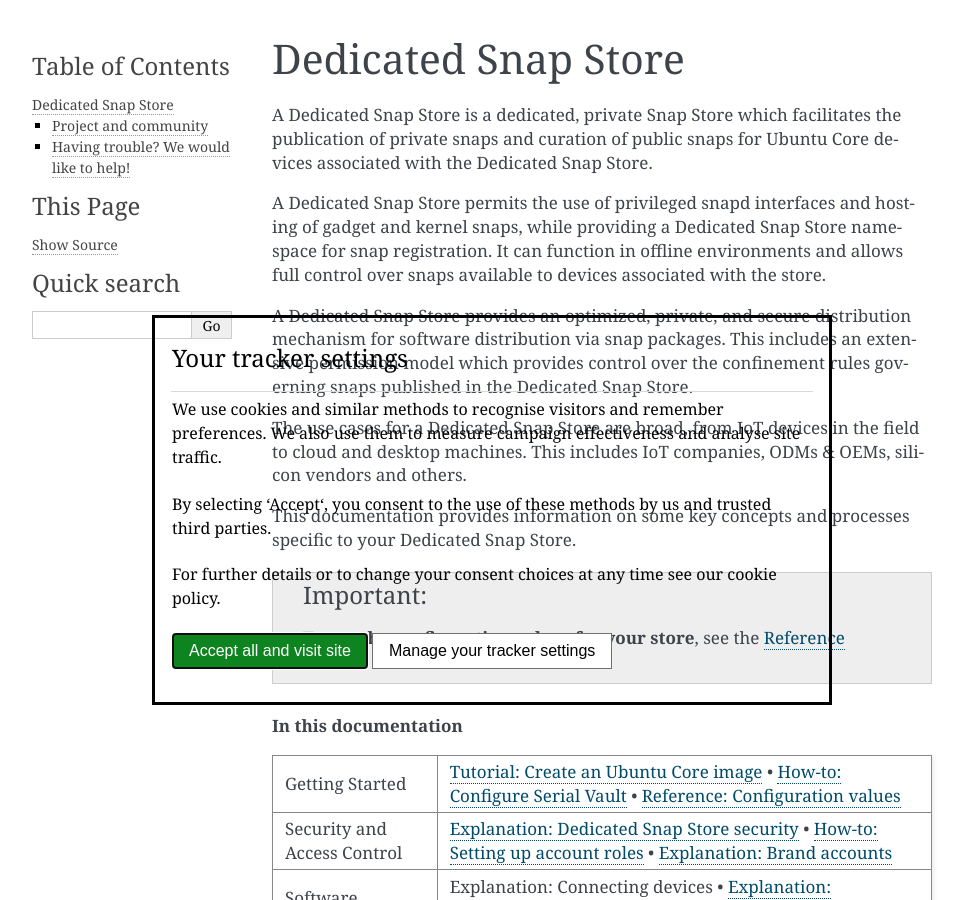
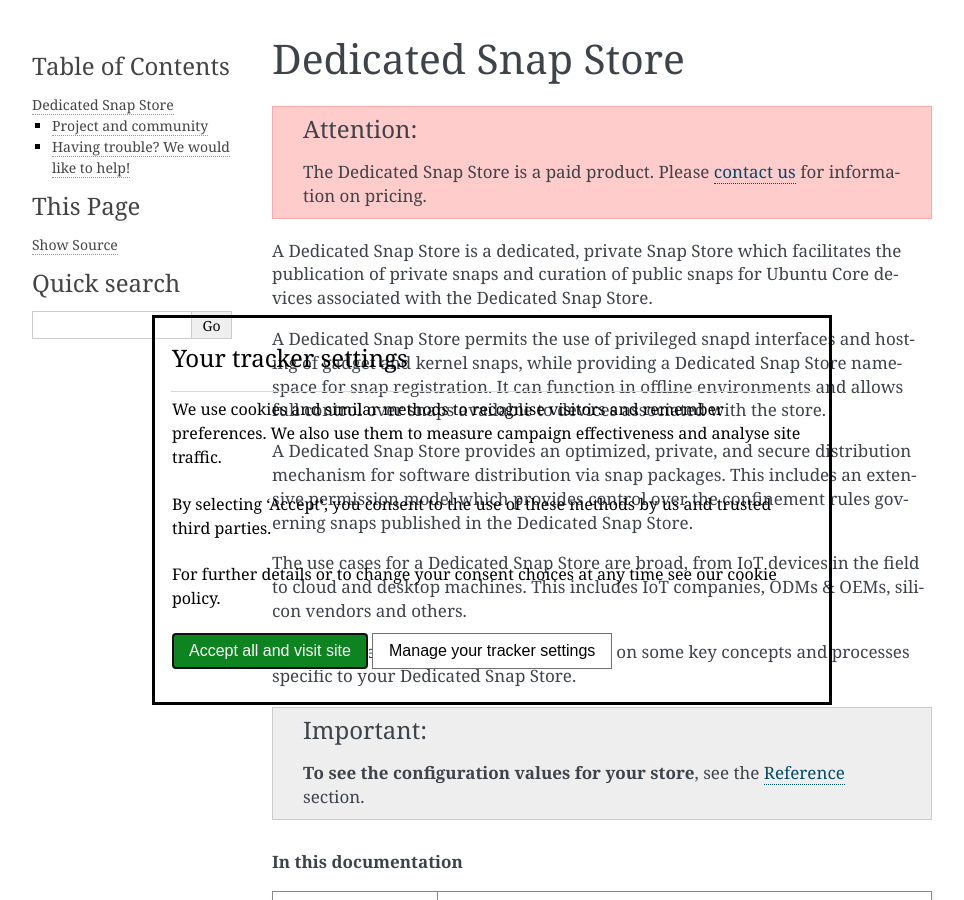
Before and after one commit to canonical/brand-store-documentation, a Sphinx documentation site: the page built from docs/index.rst, in a window 1280 px wide and 900 px high. Shown: the whole window, without its empty margins (148-1112 px from the left). Built offline with Sphinx 7.4.7, drawn with Linux system fonts in a browser that asks for light colours; some of the changed lines change nothing that is shown.

Commit message:
docs: update canonical URL, sitemap, and add paid product disclaimer

```diff
--- a/docs/conf.py
+++ b/docs/conf.py
@@ -162,7 +162,7 @@
 }
 
 # Sitemap support
-html_baseurl = os.environ.get("READTHEDOCS_CANONICAL_URL", "/")
+html_baseurl = "https://ubuntu.com/internet-of-things/appstore/docs/"
 sitemap_url_scheme = "{link}"
 sitemap_show_lastmod = True
 
@@ -171,6 +171,8 @@
     "404/",
     "search/",
 ]
+
+sitemap_filename = "doc-sitemap.xml"
 
 # Project slug; see https://meta.discourse.org/t/what-is-category-slug/87897
 #
--- a/docs/index.rst
+++ b/docs/index.rst
@@ -3,6 +3,12 @@
 
 Dedicated Snap Store
 ====================
+
+.. attention::
+
+   The Dedicated Snap Store is a paid product. Please
+   `contact us <https://ubuntu.com/internet-of-things/contact-us?product=appstore>`_
+   for information on pricing.
 
 .. include:: home.rst
    :start-after: landing-page-start
@@ -40,23 +46,8 @@
    :hidden:
 
    Tutorial <tutorial/create-ubuntu-core-image>
-
-.. toctree::
-   :maxdepth: 2
-   :hidden:
-
    How-to <how-to>
-
-.. toctree::
-   :maxdepth: 2
-   :hidden:
-
    Reference <reference/configuration-values>
-
-.. toctree::
-   :maxdepth: 1
-   :hidden:
-
    Explanation <explanation>
 
 .. rubric:: :h2:`How this documentation is organised`
```
